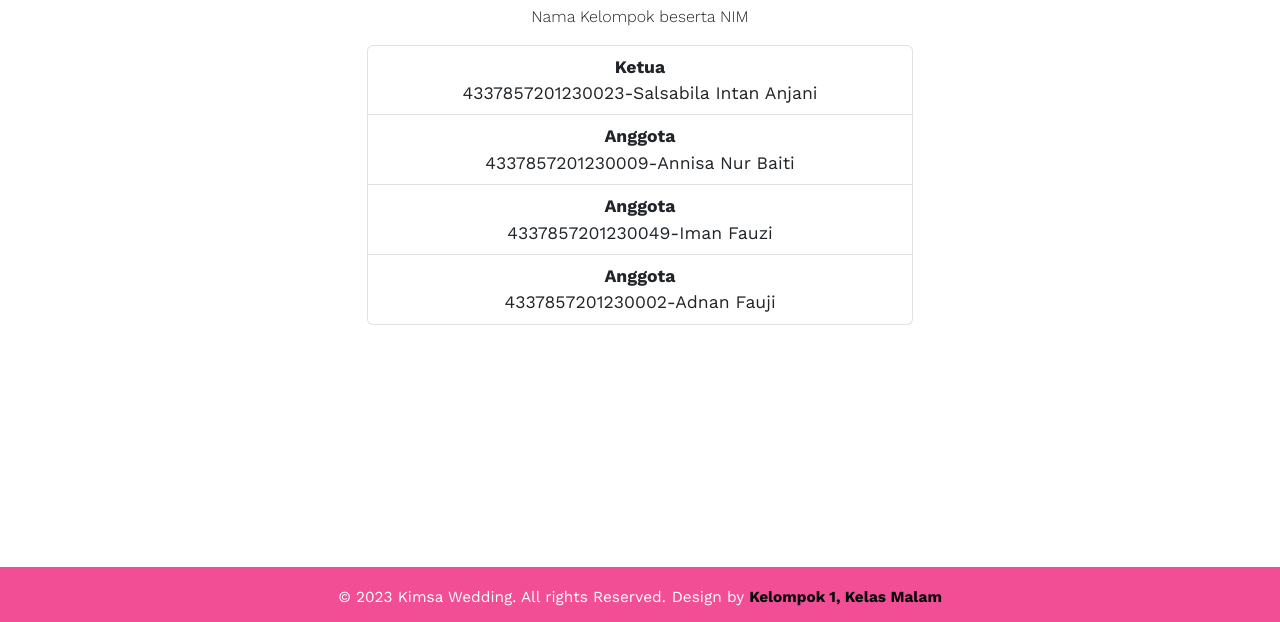
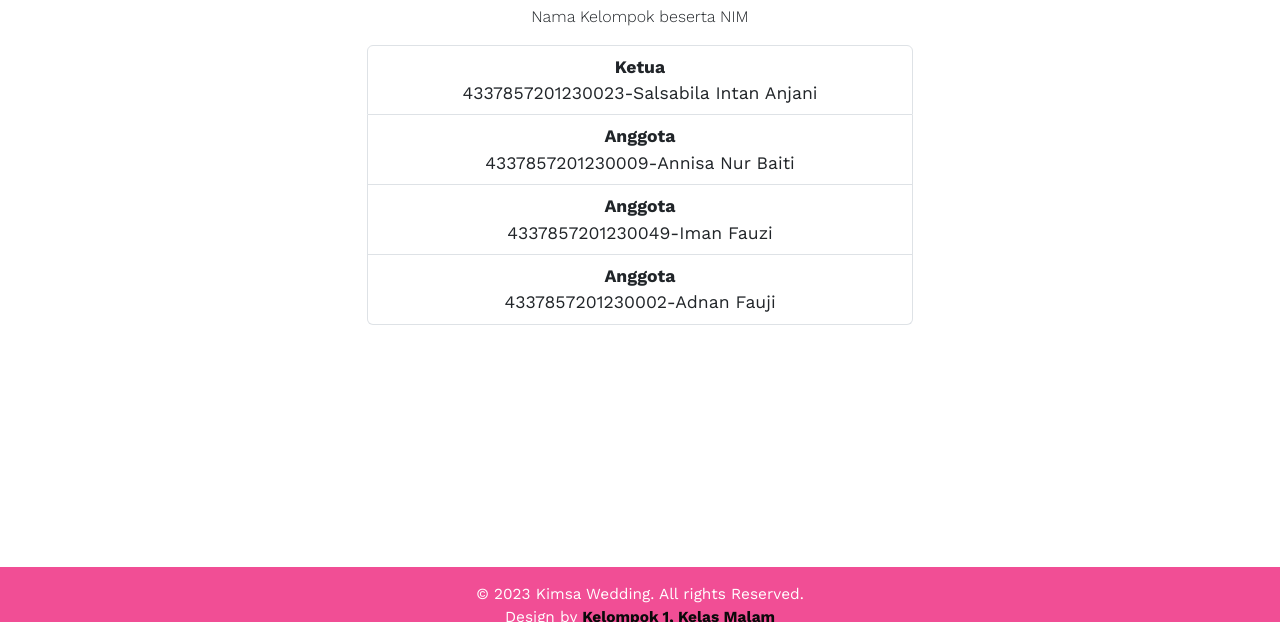
Before and after one commit to adnanfauji/adnanfauji.github.io, a plain HTML site: page index.html in a window 1280 px wide. Shown: the part 6852-7474 px from the top of the page. Drawn offline with nearby package versions, Linux system fonts and the light colour scheme; some packages are replaced by stand-ins of ours; a script that the page names is missing.

Commit message:
Merubah footer di file index.html

```diff
--- a/index.html
+++ b/index.html
@@ -366,7 +366,7 @@
         <div class="row">
           <div class="col text-center">
             <small class="block">&copy; 2023 Kimsa Wedding. All rights Reserved.</small>
-            <small class="block">Design by <a href="">Kelompok 1, Kelas Malam</a></small>
+            <small class="block"><span>Design by <a href=""> Kelompok 1, Kelas Malam</a></span></small>
 
             <ul class="mt-3">
               <li>
--- a/style.css
+++ b/style.css
@@ -381,6 +381,11 @@ footer {
     background-color: var(--pink);
     color: white;
 }
+footer .block {
+    display: flex;
+    justify-content: center;
+}
+
 footer a {
     color: var(--bg);
     font-weight: bold;
```
